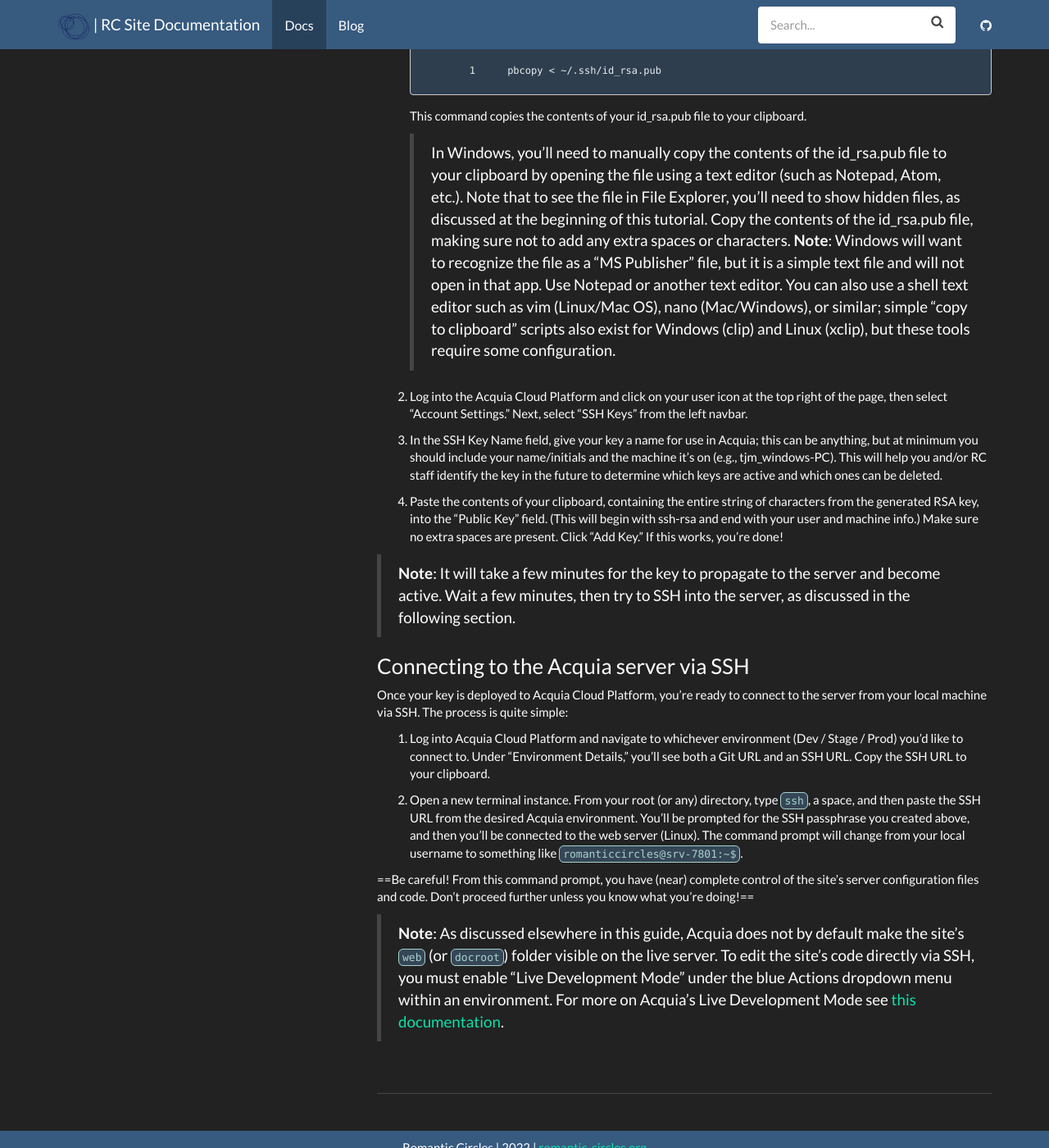
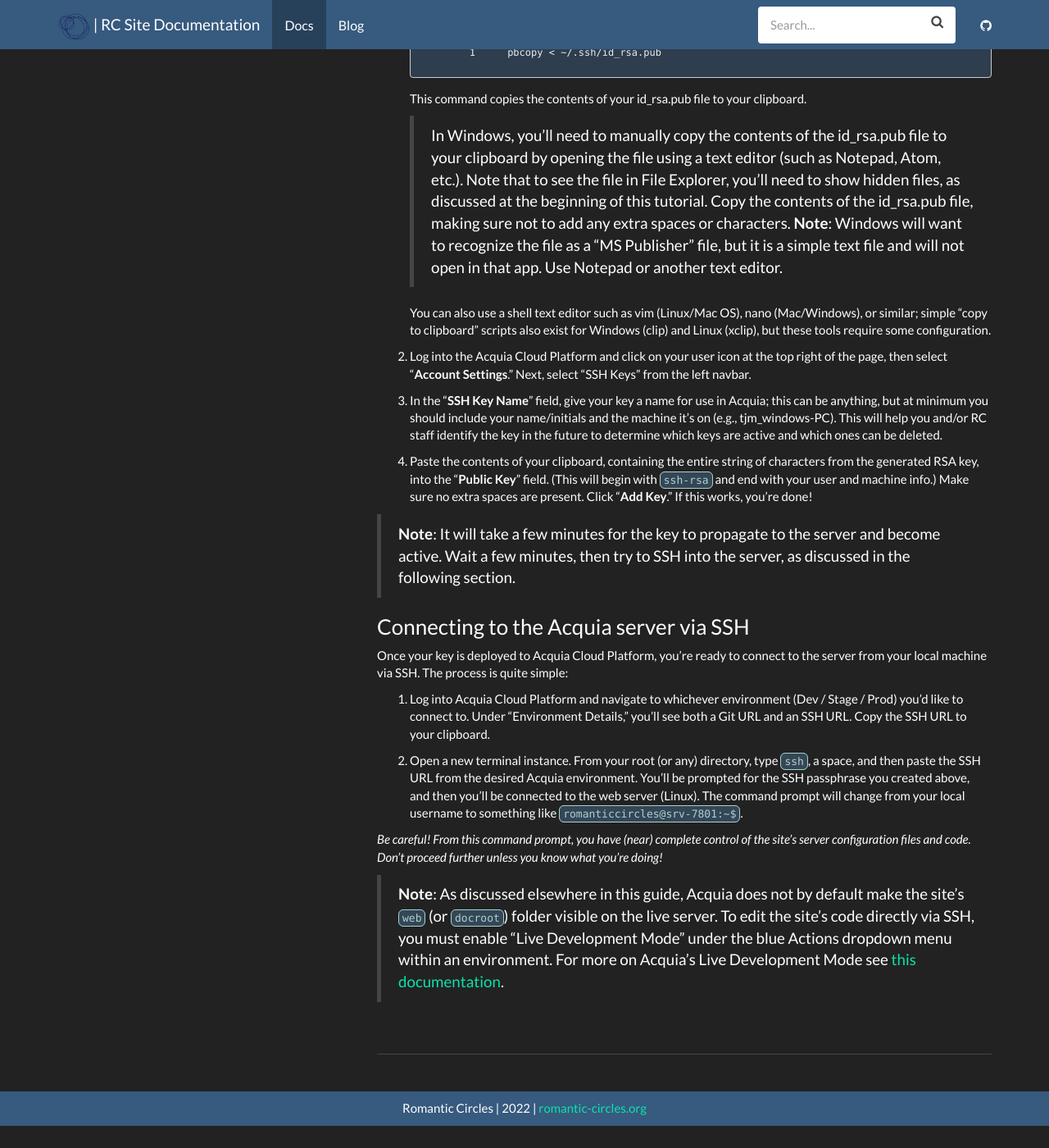
Before and after one commit to steve-kasica/romanticcircles.github.io, a Jekyll site: the page built from _docs/production-documentation/acquia-guide.md, in a window 1280 px wide and 1400 px high, scrolled down 1974 px. Shown: the whole window at 82% size. Built offline with Jekyll 4.4.1, drawn with Linux system fonts in a browser that asks for light colours; after the commit the page ends 3347 px from its top, so only the background shows below that; some of the changed text lies outside the part shown.

```diff
--- a/_data/docs.yml
+++ b/_data/docs.yml
@@ -13,7 +13,7 @@ toc:
     docs:
       - page: acquia-guide
         subsection:
-          - page: cloning-site.md
+          - page: cloning-site
       - page: drupal-guide
       - page: git-guide
       - page: copy-editing-guide
--- a/_docs/production-documentation/acquia-guide.md
+++ b/_docs/production-documentation/acquia-guide.md
@@ -11,7 +11,7 @@ Eventually this page will contain instructions on how to perform key maintenance
 
 The easiest way to perform server-side maintenance, configuration, and automation tasks—as well as to track code using Acquia's git server—is to set up a Secure Shell (SSH) connection directly from your machine to Acquia's server infrastructure. First, we'll generate a new SSH key with 4096 bits of encryption on your local machine; then, we'll deploy, or "pair," this key to the Acquia server using the Acquia Cloud Platform GUI.
 
-> In the following guide, we'll be dealing with files which standard PC operating systems will hide by default ("hidden files"). To show hidden files on Mac OS, simply perform the keystroke `CMD + SHIFT + .` in any Finder window. In Windows, open a File Explorer window, then click the "..." ("more options") icon in the header bar and select "Options." In the settings window that opens, click the "View" tab, and under "Files and Folders," click the "Show hidden files, folders, and drives" static button. (You can also apply this "show all" setting to all folders of the same type using the option at the top of this window.)
+> In the following guide, we'll be dealing with files which standard PC operating systems will hide by default ("hidden files"). To show hidden files on Mac OS, simply perform the keystroke `CMD + SHIFT + .` in any Finder window. In Windows, open a File Explorer window, then click the "**...**" ("more options") icon in the header bar and select "**Options**." In the settings window that opens, click the "**View**" tab, and under "**Files and Folders**," click the "**Show hidden files, folders, and drives**" static button. (You can also apply this "show all" setting to all folders of the same type using the option at the top of this window.)
 
 ### Generating a new SSH key
 
@@ -80,13 +80,14 @@ Now that we've generated a local SSH key, it's ready to be deployed on the remot
     This command copies the contents of your id_rsa.pub file to your clipboard.
 
     > In Windows, you'll need to manually copy the contents of the id_rsa.pub file to your clipboard by opening the file using a text editor (such as Notepad, Atom, etc.). Note that to see the file in File Explorer, you'll need to show hidden files, as discussed at the beginning of this tutorial. Copy the contents of the id_rsa.pub file, making sure not to add any extra spaces or characters. **Note**: Windows will want to recognize the file as a "MS Publisher" file, but it is a simple text file and will not open in that app. Use Notepad or another text editor.
-    > You can also use a shell text editor such as vim (Linux/Mac OS), nano (Mac/Windows), or similar; simple "copy to clipboard" scripts also exist for Windows (clip) and Linux (xclip), but these tools require some configuration.
 
-2. Log into the Acquia Cloud Platform and click on your user icon at the top right of the page, then select "Account Settings." Next, select "SSH Keys" from the left navbar.
+    You can also use a shell text editor such as vim (Linux/Mac OS), nano (Mac/Windows), or similar; simple "copy to clipboard" scripts also exist for Windows (clip) and Linux (xclip), but these tools require some configuration.
 
-3. In the SSH Key Name field, give your key a name for use in Acquia; this can be anything, but at minimum you should include your name/initials and the machine it's on (e.g., tjm_windows-PC). This will help you and/or RC staff identify the key in the future to determine which keys are active and which ones can be deleted.
+2. Log into the Acquia Cloud Platform and click on your user icon at the top right of the page, then select "**Account Settings**." Next, select "SSH Keys" from the left navbar.
 
-4. Paste the contents of your clipboard, containing the entire string of characters from the generated RSA key, into the "Public Key" field. (This will begin with ssh-rsa and end with your user and machine info.) Make sure no extra spaces are present. Click "Add Key." If this works, you're done!
+3. In the "**SSH Key Name**" field, give your key a name for use in Acquia; this can be anything, but at minimum you should include your name/initials and the machine it's on (e.g., tjm_windows-PC). This will help you and/or RC staff identify the key in the future to determine which keys are active and which ones can be deleted.
+
+4. Paste the contents of your clipboard, containing the entire string of characters from the generated RSA key, into the "**Public Key**" field. (This will begin with `ssh-rsa` and end with your user and machine info.) Make sure no extra spaces are present. Click "**Add Key**." If this works, you're done!
 
 > **Note**: It will take a few minutes for the key to propagate to the server and become active. Wait a few minutes, then try to SSH into the server, as discussed in the following section.
 
@@ -98,6 +99,6 @@ Once your key is deployed to Acquia Cloud Platform, you're ready to connect to t
 
 2. Open a new terminal instance. From your root (or any) directory, type `ssh`, a space, and then paste the SSH URL from the desired Acquia environment. You'll be prompted for the SSH passphrase you created above, and then you'll be connected to the web server (Linux). The command prompt will change from your local username to something like `romanticcircles@srv-7801:~$`.
 
-==Be careful! From this command prompt, you have (near) complete control of the site's server configuration files and code. Don't proceed further unless you know what you're doing!==
+*Be careful! From this command prompt, you have (near) complete control of the site's server configuration files and code. Don't proceed further unless you know what you're doing!*
 
 > **Note**: As discussed elsewhere in this guide, Acquia does not by default make the site's `web` (or `docroot`) folder visible on the live server. To edit the site's code directly via SSH, you must enable "Live Development Mode" under the blue Actions dropdown menu within an environment. For more on Acquia's Live Development Mode see [this documentation](https://docs.acquia.com/cloud-platform/manage/code/livedev/).
```
Also changed, not shown: other parts of _docs/production-documentation/acquia-guide.md (+1 -1 lines).
